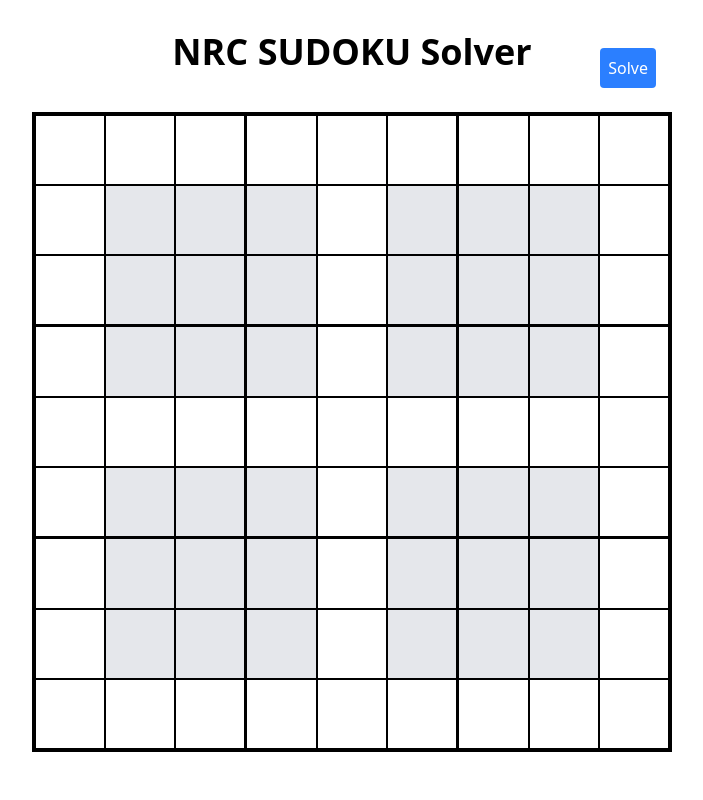
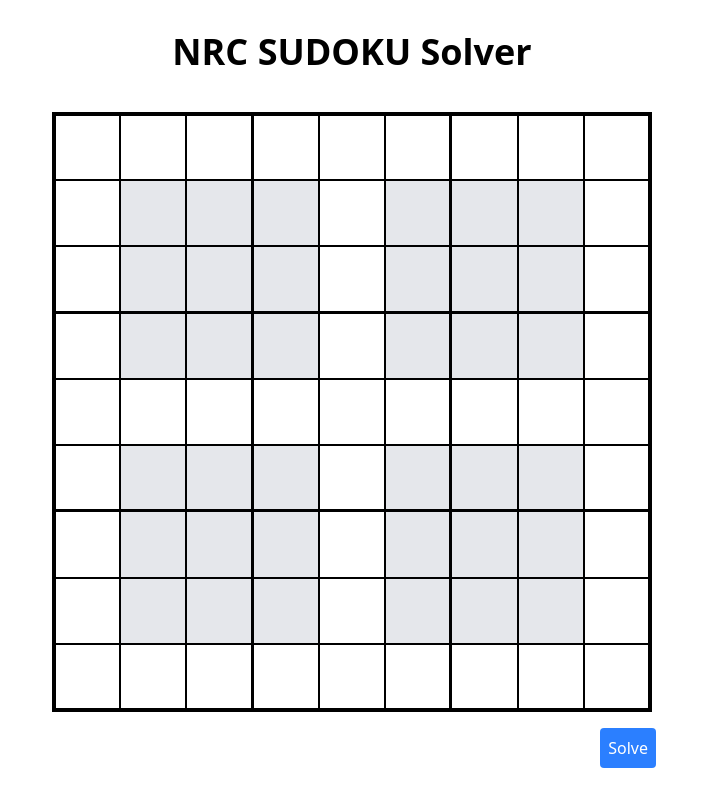
Before and after one commit to whishkid/nrc-sudoku-solver, a SvelteKit app: page / in a window 1280 px wide. Shown: the whole page, without its empty margins (288-991 px from the left). Built offline with nearby package versions, Linux system fonts and the light colour scheme.

Commit message:
Put solve button on the bottom

```diff
--- a/src/routes/+layout.svelte
+++ b/src/routes/+layout.svelte
@@ -6,6 +6,7 @@
 </script>
 
 <svelte:head>
+	<title>NRC Sudoku Solver</title>
 	<link rel="icon" href={favicon} />
 </svelte:head>
 
--- a/src/routes/+page.svelte
+++ b/src/routes/+page.svelte
@@ -244,19 +244,12 @@
   <h1 class=" text-xl xl:text-4xl font-bold text-center mt-8 mb-4">
     NRC SUDOKU Solver
   </h1>
-
-  <button
-    onclick={solve}
-    class="z-50 absolute top-4 right-4 p-2 bg-blue-500 hover:bg-blue-300 text-white rounded"
-  >
-    Solve
-  </button>
 </div>
 <div
   class="relative mx-auto"
   style="
-    width: min(90vw, 80vh, 1000px);
-    height: min(90vw, 80vh, 1000px);
+    width: min(90vw, 75vh, 1000px);
+    height: min(90vw, 75vh, 1000px);
   "
 >
   <div class="grid w-full h-full grid-cols-9 grid-rows-9 mt-10 border-2">
@@ -278,3 +271,17 @@
     {/each}
   </div>
 </div>
+
+<div
+  class="relative mx-auto"
+  style="
+    width: min(90vw, 80vh, 1000px);
+  "
+>
+  <button
+    onclick={solve}
+    class="z-50 absolute top-4 right-4 p-2 bg-blue-500 hover:bg-blue-300 text-white rounded"
+  >
+    Solve
+  </button>
+</div>
```
